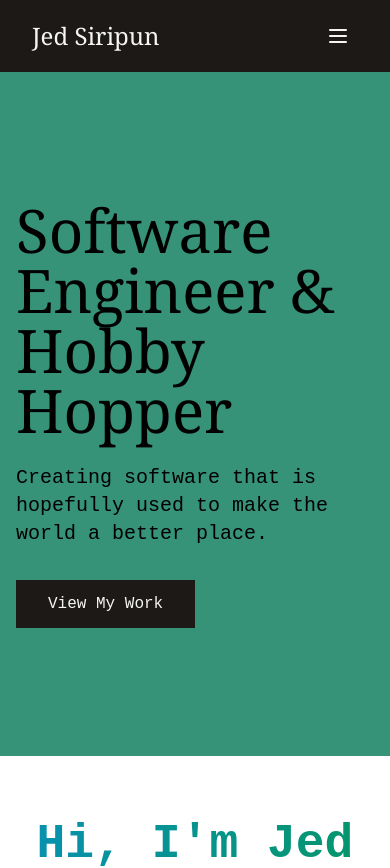
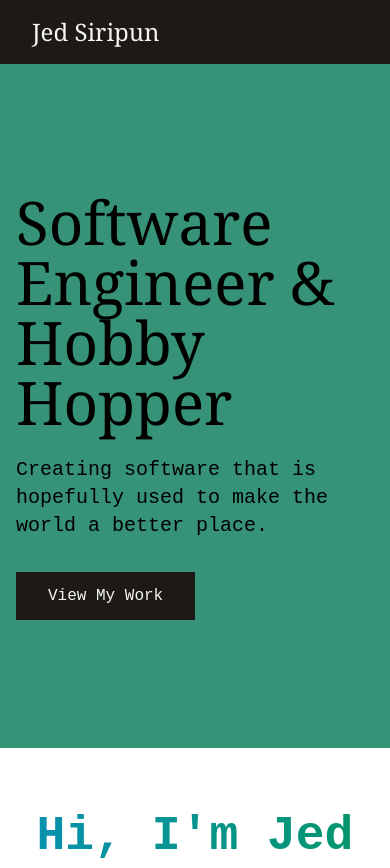
Before and after one commit to jsiripun/jed-siripun, a Next.js app: page / in a window 390 px wide. Shown: the top 868 px of the page. Built offline with nearby package versions, Linux system fonts and the light colour scheme.

Commit message:
just remove the other header links for now

```diff
--- a/src/components/header.tsx
+++ b/src/components/header.tsx
@@ -40,7 +40,7 @@
         <nav className="bg-stone-900 text-stone-100 p-4">
           <div className="max-w-6xl mx-auto flex justify-between items-center">
             <h1 className="font-serif text-2xl">Jed Siripun</h1>
-            <div className="md:hidden">
+            {/* <div className="md:hidden">
               <button onClick={() => setIsMenuOpen(!isMenuOpen)} className="p-2">
                 <Menu />
               </button>
@@ -55,12 +55,12 @@
                   {page}
                 </Button>
               ))}
-            </div>
+            </div> */}
           </div>
         </nav>
 
         {/* Mobile Menu */}
-        {isMenuOpen && (
+        {/* {isMenuOpen && (
           <div className="md:hidden bg-stone-800 text-stone-100 p-4 mb-4">
             <div className="flex flex-col space-y-4">
               {pages.map((page) => (
@@ -74,7 +74,7 @@
               ))}
             </div>
           </div>
-        )}
+        )} */}
       </Container>
     </AppBar>
   );
```
